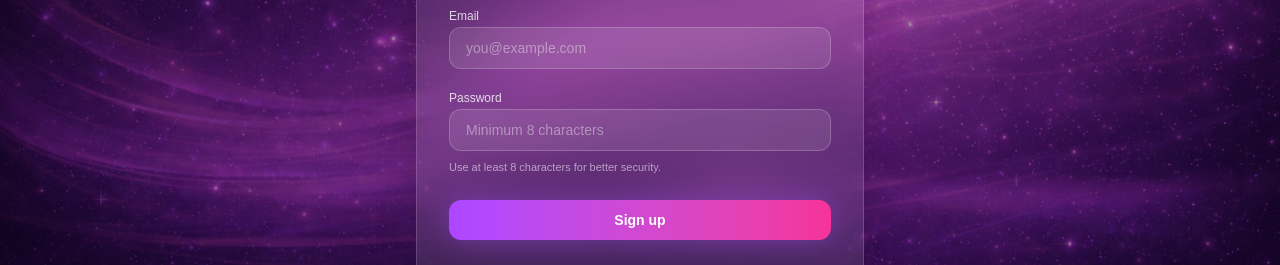
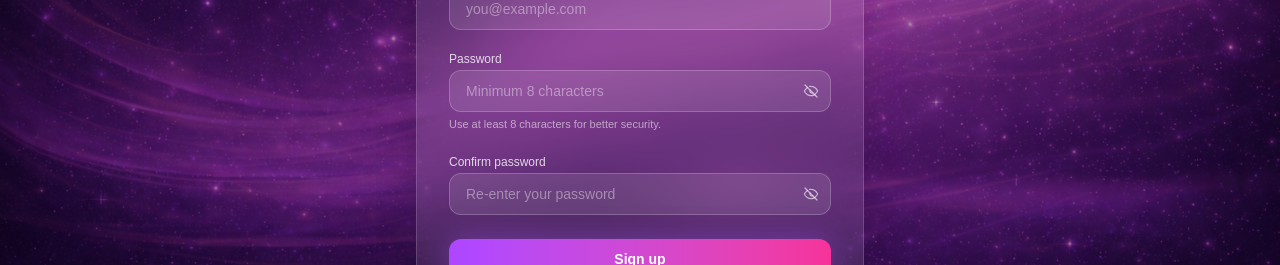
Before and after one commit to Glorycornel/secure-vault, a Next.js app: page /signup in a window 1280 px wide. Shown: the part 451-716 px from the top of the page. Built offline with nearby package versions, Linux system fonts and the light colour scheme.

Commit message:
Add password visibility and signup confirmation

```diff
--- a/src/components/auth/LoginCard.tsx
+++ b/src/components/auth/LoginCard.tsx
@@ -16,12 +16,51 @@ function errorToMessage(error: unknown, fallback: string) {
   return fallback;
 }
 
+function EyeIcon({ open }: { open: boolean }) {
+  if (open) {
+    return (
+      <svg
+        aria-hidden="true"
+        viewBox="0 0 24 24"
+        className="h-4 w-4"
+        fill="none"
+        stroke="currentColor"
+        strokeWidth="1.8"
+        strokeLinecap="round"
+        strokeLinejoin="round"
+      >
+        <path d="M2 12s3.5-6 10-6 10 6 10 6-3.5 6-10 6-10-6-10-6Z" />
+        <circle cx="12" cy="12" r="3" />
+      </svg>
+    );
+  }
+
+  return (
+    <svg
+      aria-hidden="true"
+      viewBox="0 0 24 24"
+      className="h-4 w-4"
+      fill="none"
+      stroke="currentColor"
+      strokeWidth="1.8"
+      strokeLinecap="round"
+      strokeLinejoin="round"
+    >
+      <path d="M3 3l18 18" />
+      <path d="M10.6 10.7a3 3 0 0 0 4 4" />
+      <path d="M9.9 5.1A11.5 11.5 0 0 1 12 5c6.5 0 10 7 10 7a17.7 17.7 0 0 1-4 4.9" />
+      <path d="M6.7 6.7A17.7 17.7 0 0 0 2 12s3.5 7 10 7a11.6 11.6 0 0 0 5.2-1.2" />
+    </svg>
+  );
+}
+
 export function LoginCard() {
   const router = useRouter();
   const searchParams = useSearchParams();
   const sessionExpired = searchParams.get("reason") === "session_expired";
   const [email, setEmail] = useState("");
   const [password, setPassword] = useState("");
+  const [showPassword, setShowPassword] = useState(false);
   const [loading, setLoading] = useState(false);
   const [error, setError] = useState<string | null>(null);
 
@@ -76,8 +115,11 @@ export function LoginCard() {
 
       <form onSubmit={onSubmit} className="mt-6 space-y-4">
         <div className="space-y-1">
-          <label className="text-xs font-medium text-white/80">Email</label>
+          <label htmlFor="login-email" className="text-xs font-medium text-white/80">
+            Email
+          </label>
           <input
+            id="login-email"
             className="w-full rounded-xl border border-white/20 bg-white/10 px-4 py-2.5 text-sm text-white placeholder-white/40 transition outline-none focus:border-purple-400 focus:ring-2 focus:ring-purple-500/30"
             type="email"
             value={email}
@@ -89,16 +131,29 @@ export function LoginCard() {
         </div>
 
         <div className="space-y-1">
-          <label className="text-xs font-medium text-white/80">Password</label>
+          <label htmlFor="login-password" className="text-xs font-medium text-white/80">
+            Password
+          </label>
+          <div className="relative">
             <input
-            className="w-full rounded-xl border border-white/20 bg-white/10 px-4 py-2.5 text-sm text-white placeholder-white/40 transition outline-none focus:border-purple-400 focus:ring-2 focus:ring-purple-500/30"
-            type="password"
+              id="login-password"
+              className="w-full rounded-xl border border-white/20 bg-white/10 px-4 py-2.5 pr-12 text-sm text-white placeholder-white/40 transition outline-none focus:border-purple-400 focus:ring-2 focus:ring-purple-500/30"
+              type={showPassword ? "text" : "password"}
               value={password}
               onChange={(e) => setPassword(e.target.value)}
               autoComplete="current-password"
               placeholder="••••••••"
               required
             />
+            <button
+              type="button"
+              onClick={() => setShowPassword((current) => !current)}
+              aria-label={showPassword ? "Hide password" : "Show password"}
+              className="absolute inset-y-0 right-0 flex items-center px-3 text-white/60 transition hover:text-white"
+            >
+              <EyeIcon open={showPassword} />
+            </button>
+          </div>
         </div>
 
         {sessionExpired && !error && (
--- a/src/components/auth/SignupCard.tsx
+++ b/src/components/auth/SignupCard.tsx
@@ -16,10 +16,51 @@ function errorToMessage(error: unknown, fallback: string) {
   return fallback;
 }
 
+function EyeIcon({ open }: { open: boolean }) {
+  if (open) {
+    return (
+      <svg
+        aria-hidden="true"
+        viewBox="0 0 24 24"
+        className="h-4 w-4"
+        fill="none"
+        stroke="currentColor"
+        strokeWidth="1.8"
+        strokeLinecap="round"
+        strokeLinejoin="round"
+      >
+        <path d="M2 12s3.5-6 10-6 10 6 10 6-3.5 6-10 6-10-6-10-6Z" />
+        <circle cx="12" cy="12" r="3" />
+      </svg>
+    );
+  }
+
+  return (
+    <svg
+      aria-hidden="true"
+      viewBox="0 0 24 24"
+      className="h-4 w-4"
+      fill="none"
+      stroke="currentColor"
+      strokeWidth="1.8"
+      strokeLinecap="round"
+      strokeLinejoin="round"
+    >
+      <path d="M3 3l18 18" />
+      <path d="M10.6 10.7a3 3 0 0 0 4 4" />
+      <path d="M9.9 5.1A11.5 11.5 0 0 1 12 5c6.5 0 10 7 10 7a17.7 17.7 0 0 1-4 4.9" />
+      <path d="M6.7 6.7A17.7 17.7 0 0 0 2 12s3.5 7 10 7a11.6 11.6 0 0 0 5.2-1.2" />
+    </svg>
+  );
+}
+
 export function SignupCard() {
   const router = useRouter();
   const [email, setEmail] = useState("");
   const [password, setPassword] = useState("");
+  const [confirmPassword, setConfirmPassword] = useState("");
+  const [showPassword, setShowPassword] = useState(false);
+  const [showConfirmPassword, setShowConfirmPassword] = useState(false);
   const [loading, setLoading] = useState(false);
   const [error, setError] = useState<string | null>(null);
   const [notice, setNotice] = useState<string | null>(null);
@@ -29,6 +70,12 @@ export function SignupCard() {
     setLoading(true);
     setError(null);
     setNotice(null);
+
+    if (password !== confirmPassword) {
+      setError("Passwords do not match.");
+      setLoading(false);
+      return;
+    }
 
     try {
       const supabase = getSupabaseClient();
@@ -77,8 +124,11 @@ export function SignupCard() {
 
       <form onSubmit={onSubmit} className="mt-6 space-y-4">
         <div className="space-y-1">
-          <label className="text-xs font-medium text-white/80">Email</label>
+          <label htmlFor="signup-email" className="text-xs font-medium text-white/80">
+            Email
+          </label>
           <input
+            id="signup-email"
             className="w-full rounded-xl border border-white/20 bg-white/10 px-4 py-2.5 text-sm text-white placeholder-white/40 transition outline-none focus:border-purple-400 focus:ring-2 focus:ring-purple-500/30"
             type="email"
             value={email}
@@ -90,10 +140,14 @@ export function SignupCard() {
         </div>
 
         <div className="space-y-1">
-          <label className="text-xs font-medium text-white/80">Password</label>
+          <label htmlFor="signup-password" className="text-xs font-medium text-white/80">
+            Password
+          </label>
+          <div className="relative">
             <input
-            className="w-full rounded-xl border border-white/20 bg-white/10 px-4 py-2.5 text-sm text-white placeholder-white/40 transition outline-none focus:border-purple-400 focus:ring-2 focus:ring-purple-500/30"
-            type="password"
+              id="signup-password"
+              className="w-full rounded-xl border border-white/20 bg-white/10 px-4 py-2.5 pr-12 text-sm text-white placeholder-white/40 transition outline-none focus:border-purple-400 focus:ring-2 focus:ring-purple-500/30"
+              type={showPassword ? "text" : "password"}
               value={password}
               onChange={(e) => setPassword(e.target.value)}
               autoComplete="new-password"
@@ -101,9 +155,50 @@ export function SignupCard() {
               required
               minLength={8}
             />
+            <button
+              type="button"
+              onClick={() => setShowPassword((current) => !current)}
+              aria-label={showPassword ? "Hide password" : "Show password"}
+              className="absolute inset-y-0 right-0 flex items-center px-3 text-white/60 transition hover:text-white"
+            >
+              <EyeIcon open={showPassword} />
+            </button>
+          </div>
           <p className="mt-1 text-[11px] text-white/55">
             Use at least 8 characters for better security.
           </p>
+        </div>
+
+        <div className="space-y-1">
+          <label
+            htmlFor="signup-confirm-password"
+            className="text-xs font-medium text-white/80"
+          >
+            Confirm password
+          </label>
+          <div className="relative">
+            <input
+              id="signup-confirm-password"
+              className="w-full rounded-xl border border-white/20 bg-white/10 px-4 py-2.5 pr-12 text-sm text-white placeholder-white/40 transition outline-none focus:border-purple-400 focus:ring-2 focus:ring-purple-500/30"
+              type={showConfirmPassword ? "text" : "password"}
+              value={confirmPassword}
+              onChange={(e) => setConfirmPassword(e.target.value)}
+              autoComplete="new-password"
+              placeholder="Re-enter your password"
+              required
+              minLength={8}
+            />
+            <button
+              type="button"
+              onClick={() => setShowConfirmPassword((current) => !current)}
+              aria-label={
+                showConfirmPassword ? "Hide confirm password" : "Show confirm password"
+              }
+              className="absolute inset-y-0 right-0 flex items-center px-3 text-white/60 transition hover:text-white"
+            >
+              <EyeIcon open={showConfirmPassword} />
+            </button>
+          </div>
         </div>
 
         {error && (
```
Also changed, not shown: 1 other file (tests, documents, lock files or other folders). Lines whose indentation alone changed are shown as unchanged.
